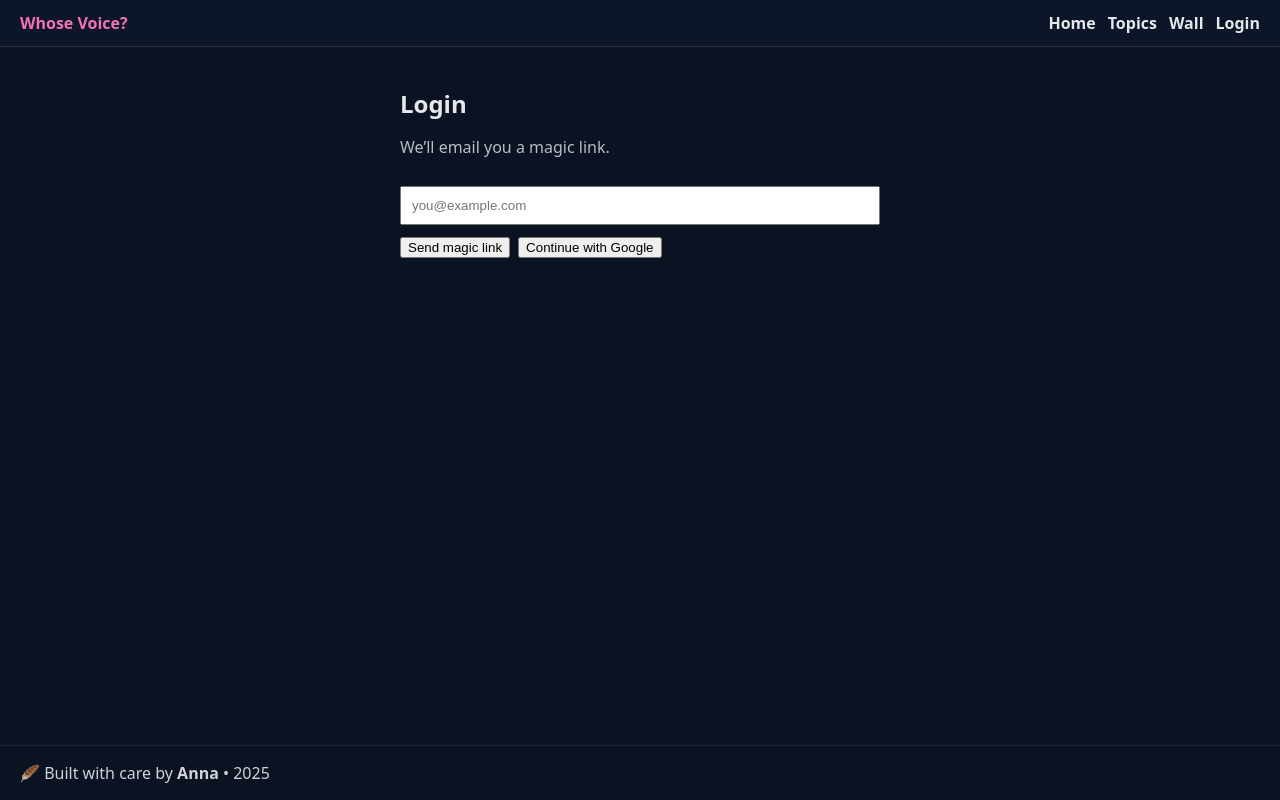
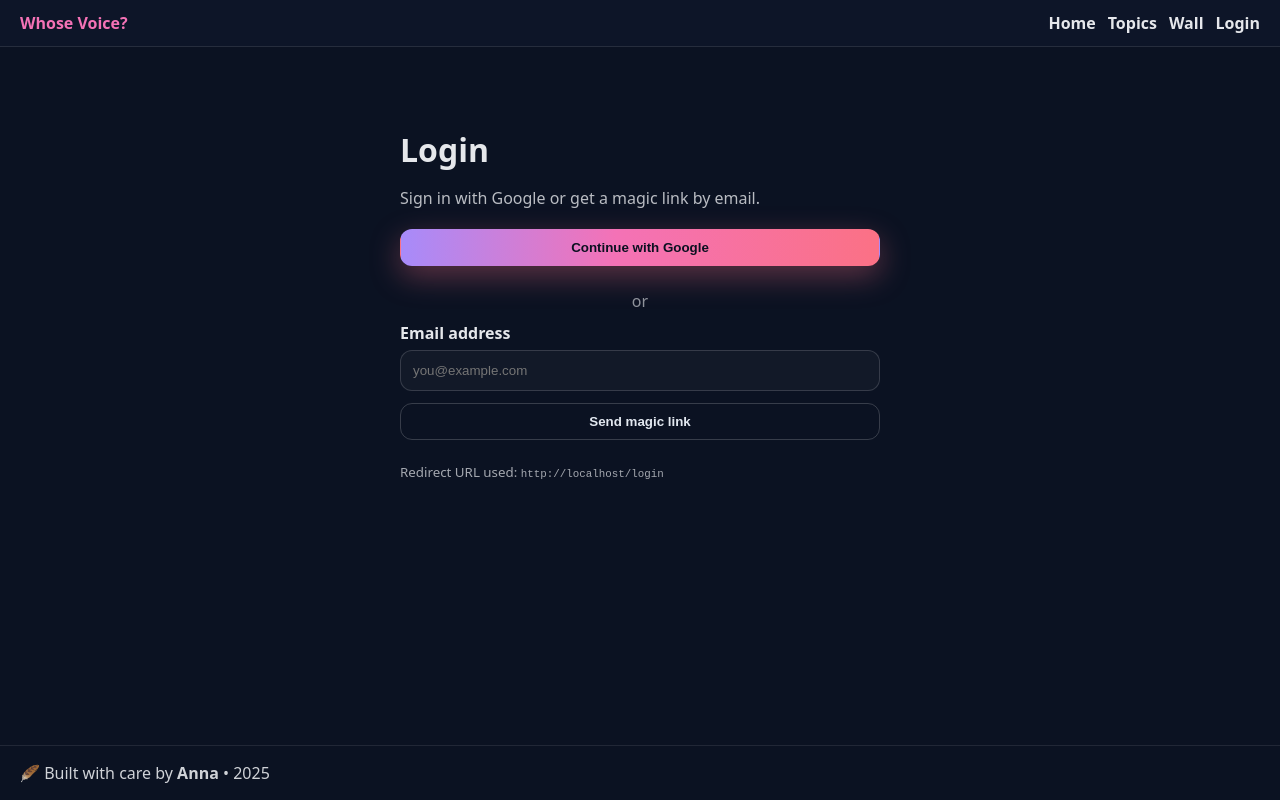
Before and after one commit to Annayingyang/voice-wall, a React (Vite) app: page /login in a window 1280 px wide. Built offline with nearby package versions, Linux system fonts and the light colour scheme.

Commit message:
feat: Google login + magic links (Login.jsx)

```diff
--- a/src/pages/Login.jsx
+++ b/src/pages/Login.jsx
@@ -1,116 +1,143 @@
 // src/pages/Login.jsx
 import { useEffect, useState } from "react";
+import { Link, useNavigate } from "react-router-dom";
 import { supabase } from "../lib/supabaseClient";
 
 export default function Login() {
+  const nav = useNavigate();
+  const [session, setSession] = useState(null);
   const [email, setEmail] = useState("");
-  const [session, setSession] = useState(null);
+  const [sending, setSending] = useState(false);
   const [sent, setSent] = useState(false);
-  const [loading, setLoading] = useState(false);
   const [err, setErr] = useState("");
 
-  // hydrate session + listen for changes
+  // keep session in sync
   useEffect(() => {
-    let unsub = () => {};
-    supabase.auth.getSession().then(({ data }) => setSession(data?.session ?? null));
-    const { data: sub } = supabase.auth.onAuthStateChange((_e, s) => setSession(s));
-    unsub = () => sub?.subscription?.unsubscribe?.();
-    return () => unsub();
+    supabase.auth.getSession().then(({ data }) => setSession(data.session || null));
+    const { data: sub } = supabase.auth.onAuthStateChange((_event, s) => {
+      setSession(s);
+    });
+    return () => sub.subscription.unsubscribe();
   }, []);
 
-  // use current origin for redirect (works locally & after deploy)
+  // ---- Actions --------------------------------------------------------------
+
   const redirectTo = `${window.location.origin}/login`;
 
-  const sendMagicLink = async (e) => {
+  async function signInWithGoogle() {
+    setErr("");
+    const { error } = await supabase.auth.signInWithOAuth({
+      provider: "google",
+      options: { redirectTo }, // works for localhost and vercel
+    });
+    if (error) setErr(error.message);
+  }
+
+  async function sendMagicLink(e) {
     e.preventDefault();
     setErr("");
-    setSent(false);
-
-    const cleaned = email.trim();
-    if (!cleaned) {
-      setErr("Please enter your email.");
-      return;
+    setSending(true);
+    const { error } = await supabase.auth.signInWithOtp({
+      email,
+      options: { emailRedirectTo: redirectTo },
+    });
+    setSending(false);
+    if (error) setErr(error.message);
+    else setSent(true);
   }
 
-    try {
-      setLoading(true);
-      const { error } = await supabase.auth.signInWithOtp({
-        email: cleaned,
-        options: { emailRedirectTo: redirectTo },
-      });
-      if (error) throw error;
-      setSent(true);
-    } catch (e) {
-      setErr(e.message || String(e));
-    } finally {
-      setLoading(false);
+  async function signOut() {
+    setErr("");
+    const { error } = await supabase.auth.signOut();
+    if (error) setErr(error.message);
+    else nav("/");
   }
-  };
 
-  const signOut = async () => {
-    setErr("");
-    await supabase.auth.signOut();
-  };
-
-  const signInWithGoogle = async () => {
-    setErr("");
-    try {
-      const { error } = await supabase.auth.signInWithOAuth({
-        provider: "google",
-        options: { redirectTo },
-      });
-      if (error) throw error;
-    } catch (e) {
-      setErr(e.message || String(e));
-    }
-  };
+  // ---- UI -------------------------------------------------------------------
 
   if (session) {
     return (
-      <div style={{ maxWidth: 480, margin: "40px auto" }}>
-        <h2 style={{ margin: 0 }}>Logged in</h2>
-        <p style={{ opacity: 0.9 }}>{session.user.email}</p>
-        <div style={{ display: "flex", gap: 8 }}>
-          <button onClick={signOut}>Sign out</button>
+      <div style={{ maxWidth: 520, margin: "40px auto", padding: 20 }}>
+        <h1 style={{ marginBottom: 8 }}>You’re signed in ✅</h1>
+        <p style={{ opacity: 0.8, marginBottom: 16 }}>{session.user.email}</p>
+        {err && (
+          <div style={{ marginBottom: 12, color: "#fecaca" }}>
+            {err}
+          </div>
+        )}
+        <div style={{ display: "flex", gap: 10, flexWrap: "wrap" }}>
+          <Link className="btn btn-primary" to="/topics">Start Rewriting</Link>
+          <Link className="btn btn-ghost" to="/wall">View Wall</Link>
+          <button className="btn btn-outline" onClick={signOut}>Sign out</button>
         </div>
       </div>
     );
   }
 
   return (
-    <form onSubmit={sendMagicLink} style={{ maxWidth: 480, margin: "40px auto" }}>
-      <h2 style={{ margin: 0 }}>Login</h2>
-      <p style={{ opacity: 0.8 }}>We’ll email you a magic link.</p>
+    <div style={{ maxWidth: 520, margin: "40px auto", padding: 20 }}>
+      <h1 style={{ marginBottom: 8 }}>Login</h1>
+      <p style={{ opacity: 0.8, marginBottom: 20 }}>
+        Sign in with Google or get a magic link by email.
+      </p>
 
+      {err && (
+        <div style={{
+          marginBottom: 14,
+          padding: "10px 12px",
+          borderRadius: 10,
+          border: "1px solid rgba(248,113,113,.35)",
+          background: "rgba(248,113,113,.12)",
+          color: "#fecaca"
+        }}>
+          {err}
+        </div>
+      )}
+
+      {/* Google */}
+      <button onClick={signInWithGoogle} className="btn btn-primary" style={{ width: "100%", marginBottom: 14 }}>
+        Continue with Google
+      </button>
+
+      <div style={{ textAlign: "center", opacity: 0.6, margin: "10px 0" }}>or</div>
+
+      {/* Magic link */}
+      <form onSubmit={sendMagicLink}>
+        <label style={{ display: "block", fontWeight: 700, marginBottom: 6 }}>
+          Email address
+        </label>
         <input
           type="email"
           required
           value={email}
-        onChange={(e) => {
-          setEmail(e.target.value);
-          setSent(false);
-          setErr("");
+          onChange={(e) => setEmail(e.target.value)}
+          placeholder="you@example.com"
+          style={{
+            width: "100%",
+            padding: 12,
+            borderRadius: 12,
+            border: "1px solid rgba(255,255,255,.15)",
+            background: "rgba(255,255,255,.03)",
+            color: "#e5e7eb",
+            marginBottom: 12,
           }}
-        placeholder="you@example.com"
-        style={{ width: "100%", padding: 10, margin: "12px 0" }}
-        disabled={loading}
         />
+        <button className="btn btn-outline" type="submit" disabled={sending} style={{ width: "100%" }}>
+          {sending ? "Sending…" : "Send magic link"}
+        </button>
+      </form>
 
-      <div style={{ display: "flex", gap: 8 }}>
-        <button disabled={loading} type="submit">
-          {loading ? "Sending…" : "Send magic link"}
-        </button>
-        <button type="button" onClick={signInWithGoogle} disabled={loading}>
-          Continue with Google
-        </button>
-      </div>
-
-      {sent && <p style={{ color: "#a7f3d0" }}>Check your inbox for the magic link.</p>}
-      {err && (
-        <p style={{ color: "#fecaca", marginTop: 8 }}>
-          {err}
+      {sent && (
+        <p style={{ marginTop: 12, color: "#86efac" }}>
+          Check your inbox for the magic link. You can close this tab.
         </p>
       )}
-    </form>
+
+      <div style={{ marginTop: 20, opacity: 0.7 }}>
+        <small>
+          Redirect URL used: <code>{redirectTo}</code>
+        </small>
+      </div>
+    </div>
   );
 }
--- a/src/style/Home.css
+++ b/src/style/Home.css
@@ -230,3 +230,13 @@ html, body {
     center/cover no-repeat url("/hero.png");
   overflow-x: hidden;   /* ✅ ensures nothing spills horizontally */
 }
+
+/* make sure content sits above */
+.hero, .hero-inner { position: relative; z-index: 2; }
+.cta-row .btn { position: relative; z-index: 3; }
+
+/* decorative orbs must not block taps */
+.orb { pointer-events: none; z-index: 0; }
+
+/* (optional) if you have any overlay/gradient div, also: */
+.hero::before, .hero::after { pointer-events: none; }
```
Lines whose indentation alone changed are shown as unchanged.
